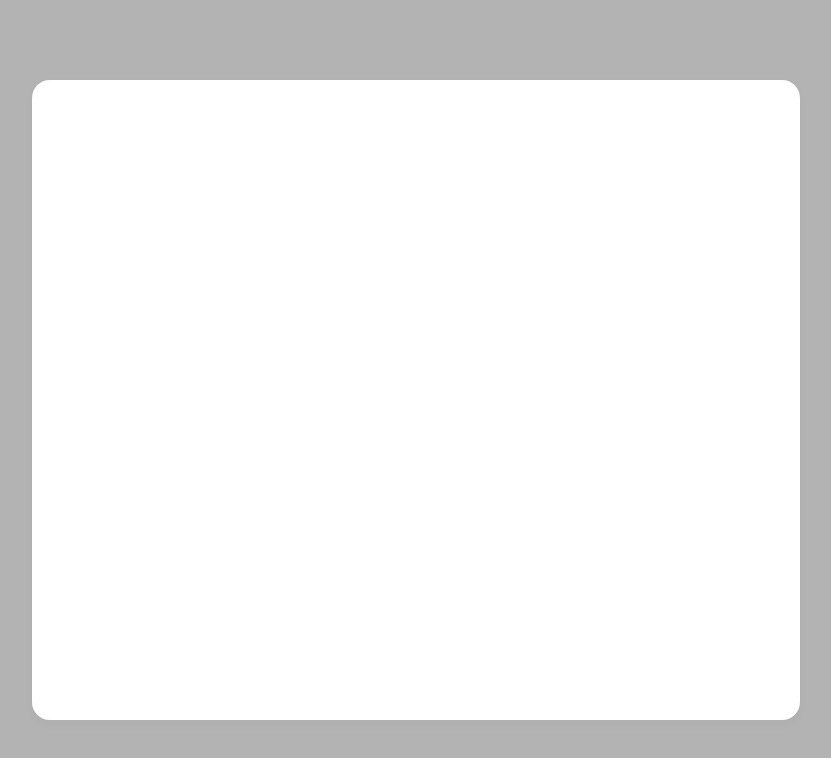
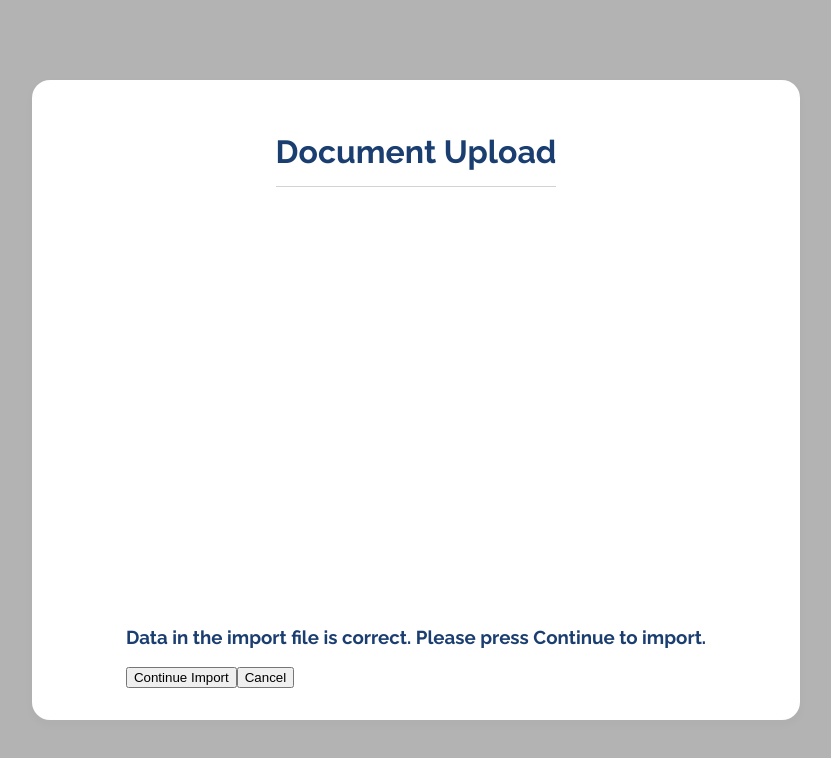
Before and after one commit to rosslibby/skyhop-assessment, a React (Create React App) app: page / in a window 1280 px wide. Shown: the top 758 px of the page, without its empty margins (224-1055 px from the left). Built offline with nearby package versions, Linux system fonts and the light colour scheme.

Commit message:
Implement Card in main component

```diff
--- a/src/App.tsx
+++ b/src/App.tsx
@@ -1,10 +1,26 @@
 import Card from 'components/card'
 import './App.css'
+import styles from './app.module.css'
 
 function App() {
   return (
     <div className="App">
-      <Card />
+      <Card
+        action={{
+          label: 'Continue Import',
+          onClick: () => null,
+        }}
+        dismiss={{
+          label: 'Cancel',
+          onClick: () => null,
+        }}
+        summary="Data in the import file is correct. Please press Continue to import."
+        title="Document Upload"
+      >
+        <div className={styles.formLeft}></div>
+
+        <div className={styles.formRight}></div>
+      </Card>
     </div>
   )
 }
```
